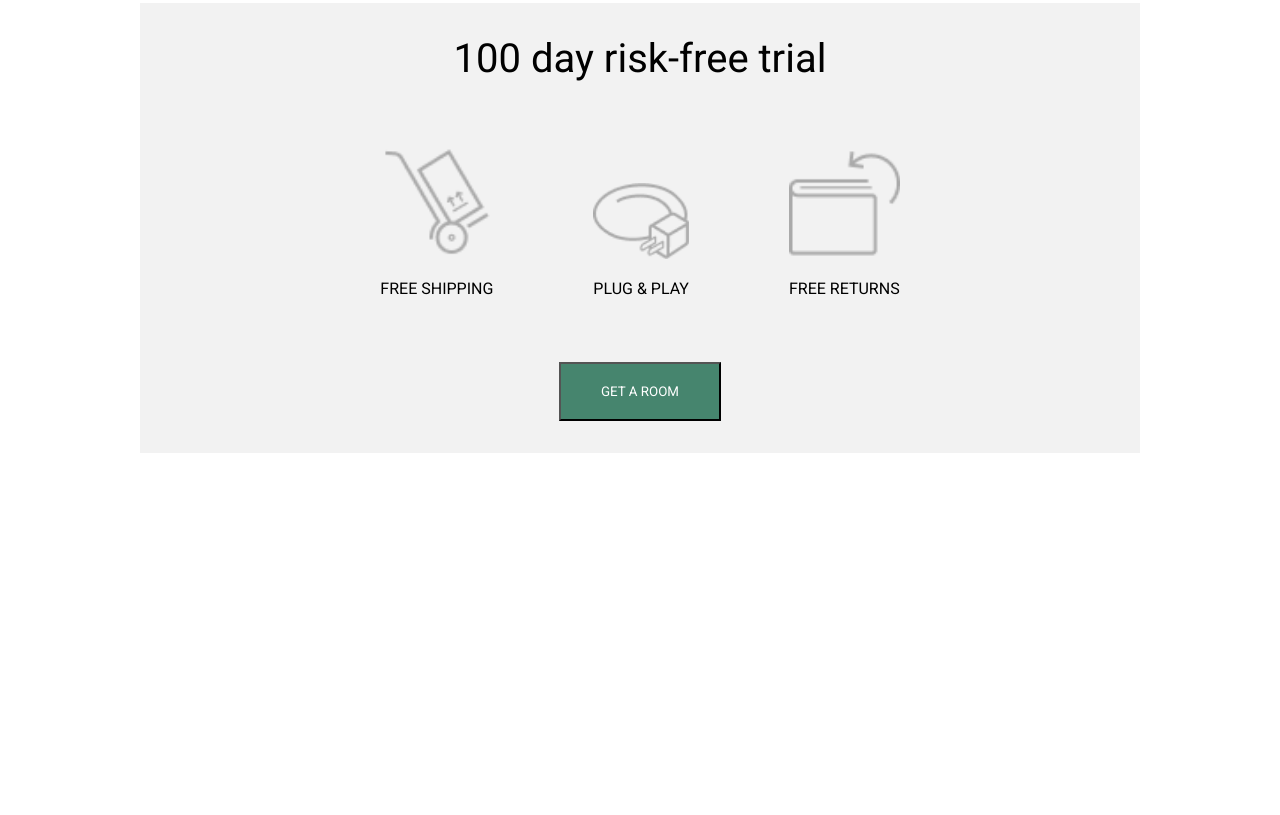
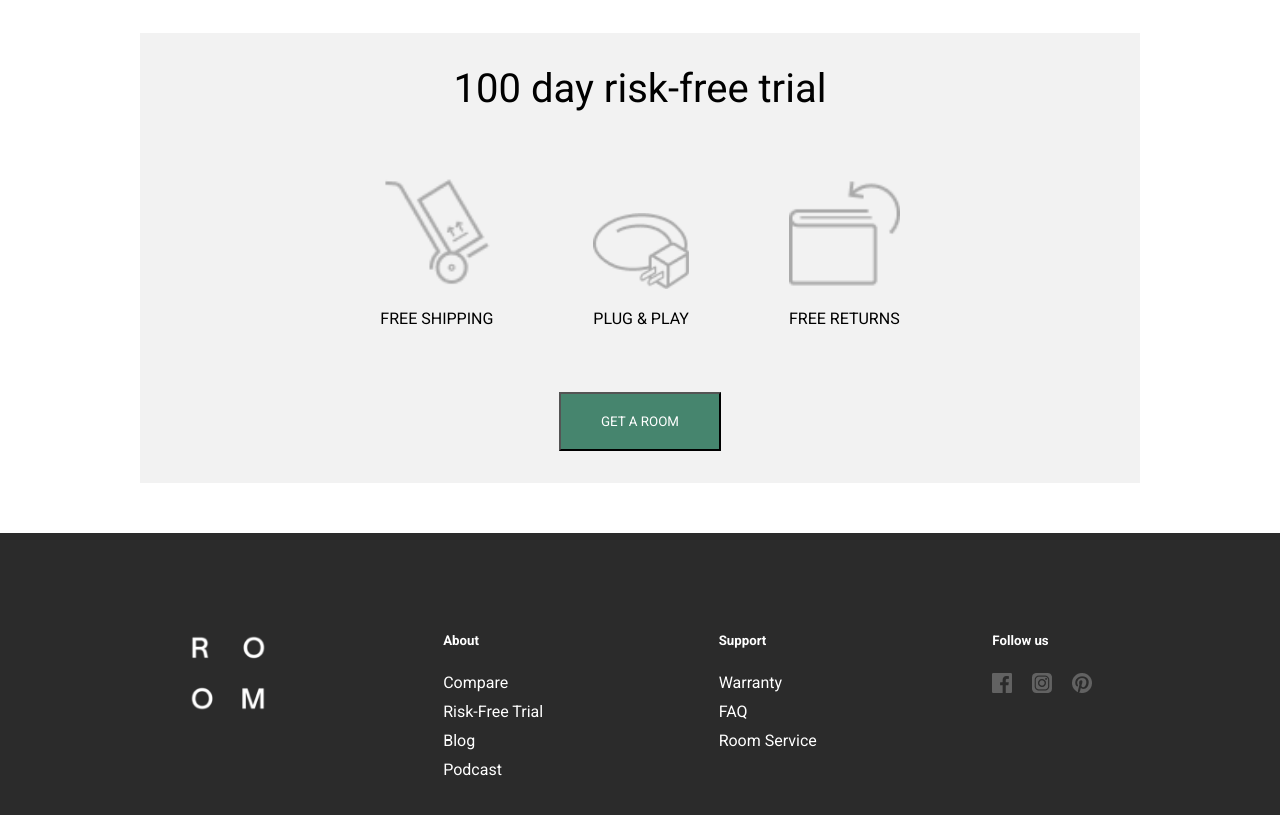
Before and after one commit to MrSpacks/Room, a plain HTML site: page index.html in a window 1280 px wide. Shown: the part 6318-7133 px from the top of the page. Before the commit the page ends 6821 px from the top, so only its background shows below. Drawn offline with Linux system fonts and the light colour scheme.

Commit message:
finish desktop version

```diff
--- a/index.html
+++ b/index.html
@@ -238,7 +238,31 @@
         </div>
       </div>
     </main>
-    <footer></footer>
+    <footer>
+      <img src="./img/Logo_white.png" alt="Logo" class="logo" />
+      <div class="about">
+        <h5>About</h5>
+        <p>Compare</p>
+        <p>Risk-Free Trial</p>
+        <p>Blog</p>
+        <p>Podcast</p>
+      </div>
+      <div class="about">
+        <h5>Support</h5>
+        <p>Warranty</p>
+        <p>FAQ</p>
+        <p>Room Service</p>
+      </div>
+      <div class="about social">
+        <h5>Follow us</h5>
+        <div class="footer_img">
+          <img src="./img/icons/Social/001.png" alt="" /><img
+            src="./img/icons/Social/002.png"
+            alt="./img/icons/Social/003.png"
+          /><img src="./img/icons/Social/004.png" alt="" />
+        </div>
+      </div>
+    </footer>
     <script src="./index.js"></script>
   </body>
 </html>
--- a/style.css
+++ b/style.css
@@ -14,6 +14,10 @@ a {
 }
 body {
   box-sizing: border-box;
+}
+.logo {
+  width: 80px;
+  height: 80px;
 }
 .conteiner {
   max-width: 1327px;
@@ -35,16 +39,13 @@ body {
   display: flex;
   gap: 20px;
 }
-.header_icon {
-  /* margin-top: 20px; */
-}
+
 .link_map {
   display: flex;
   align-items: center;
   gap: 10px;
 }
-.link_cart {
-}
+
 .main_img {
   display: flex;
   margin: 20px auto;
@@ -168,3 +169,22 @@ body {
     box-shadow: 4px 4px 20px black;
   }
 }
+footer {
+  padding: 100px;
+  color: white;
+  background-color: #2b2b2b;
+  display: flex;
+  justify-content: space-around;
+}
+.footer_img {
+  display: flex;
+  gap: 20px;
+}
+.about {
+  display: flex;
+  flex-direction: column;
+  gap: 10px;
+  h5 {
+    margin-bottom: 15px;
+  }
+}
```
Also changed, not shown: img/Logo_white.png (added), img/icons/Social/001.png (added), img/icons/Social/002.png (added), img/icons/Social/003.png (added), img/icons/Social/004.png (added).
